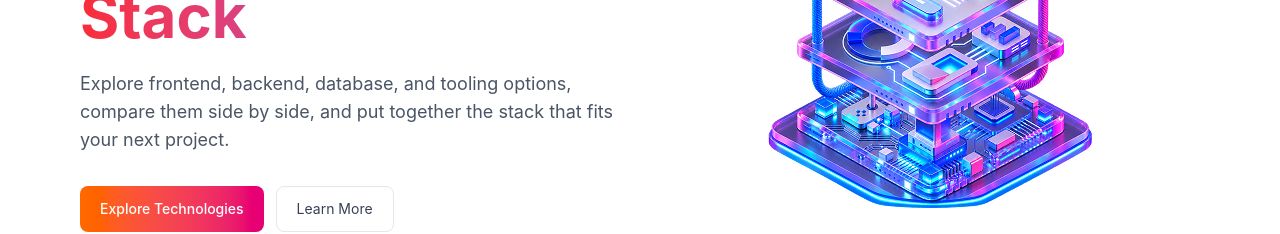
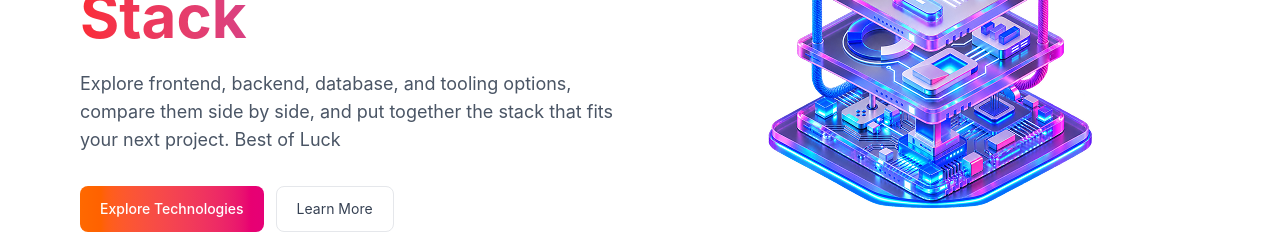
Before and after one commit to ApourboFaysal/StackForge, a React (Vite) app: page / in a window 1280 px wide. Shown: the part 375-609 px from the top of the page. Built offline with nearby package versions, Linux system fonts and the light colour scheme.

Commit message:
Hero-Section-Added

```diff
--- a/src/components/HeroSection.jsx
+++ b/src/components/HeroSection.jsx
@@ -13,6 +13,7 @@ const Hero = () => {
         <p className="mt-6 text-gray-600 md:text-lg">
           Explore frontend, backend, database, and tooling options, compare them
           side by side, and put together the stack that fits your next project.
+          Best of Luck
         </p>
         <div className="mt-8 flex justify-center md:justify-start gap-3">
           <button
```
